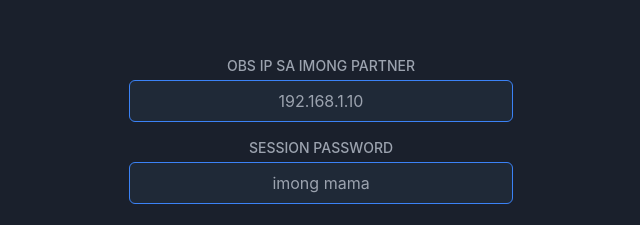
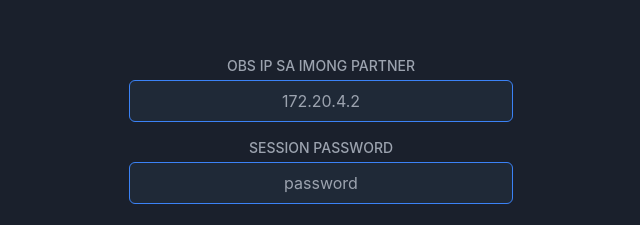
Before and after one commit to Komiks8457/obs-remote, a plain HTML site: page taympers.html in a window 1280 px wide. Shown: the part 214-439 px from the top of the page, 319-959 px from the left. Drawn offline with nearby package versions, Linux system fonts and the light colour scheme.

Commit message:
Update OBS IP and session password placeholders

```diff
--- a/taympers.html
+++ b/taympers.html
@@ -31,11 +31,11 @@
 			<div id="connectionInfo">
 				<div class="mb-4">
 					<label for="secondObsIp" class="block text-sm font-medium text-gray-400">OBS IP SA IMONG PARTNER</label>
-					<input type="text" id="secondObsIp" placeholder="192.168.1.10" value="" class="mt-1 w-full p-2 border border-blue-500 bg-gray-800 text-white rounded-md focus:ring-blue-500 focus:border-blue-500 text-center" />
+					<input type="text" id="secondObsIp" placeholder="172.20.4.2" value="" class="mt-1 w-full p-2 border border-blue-500 bg-gray-800 text-white rounded-md focus:ring-blue-500 focus:border-blue-500 text-center" />
 				</div>
 				<div class="mb-4">
 					<label for="connPassword" class="block text-sm font-medium text-gray-400">SESSION PASSWORD</label>
-					<input type="password" id="connPassword" placeholder="imong mama" value="" class="mt-1 w-full p-2 border border-blue-500 bg-gray-800 text-white rounded-md focus:ring-blue-500 focus:border-blue-500 text-center" />
+					<input type="password" id="connPassword" placeholder="password" value="" class="mt-1 w-full p-2 border border-blue-500 bg-gray-800 text-white rounded-md focus:ring-blue-500 focus:border-blue-500 text-center" />
 				</div>
 				<div class="w-full mb-6">
 					<span id="serverKey" class="cursor-pointer"></span>
```
